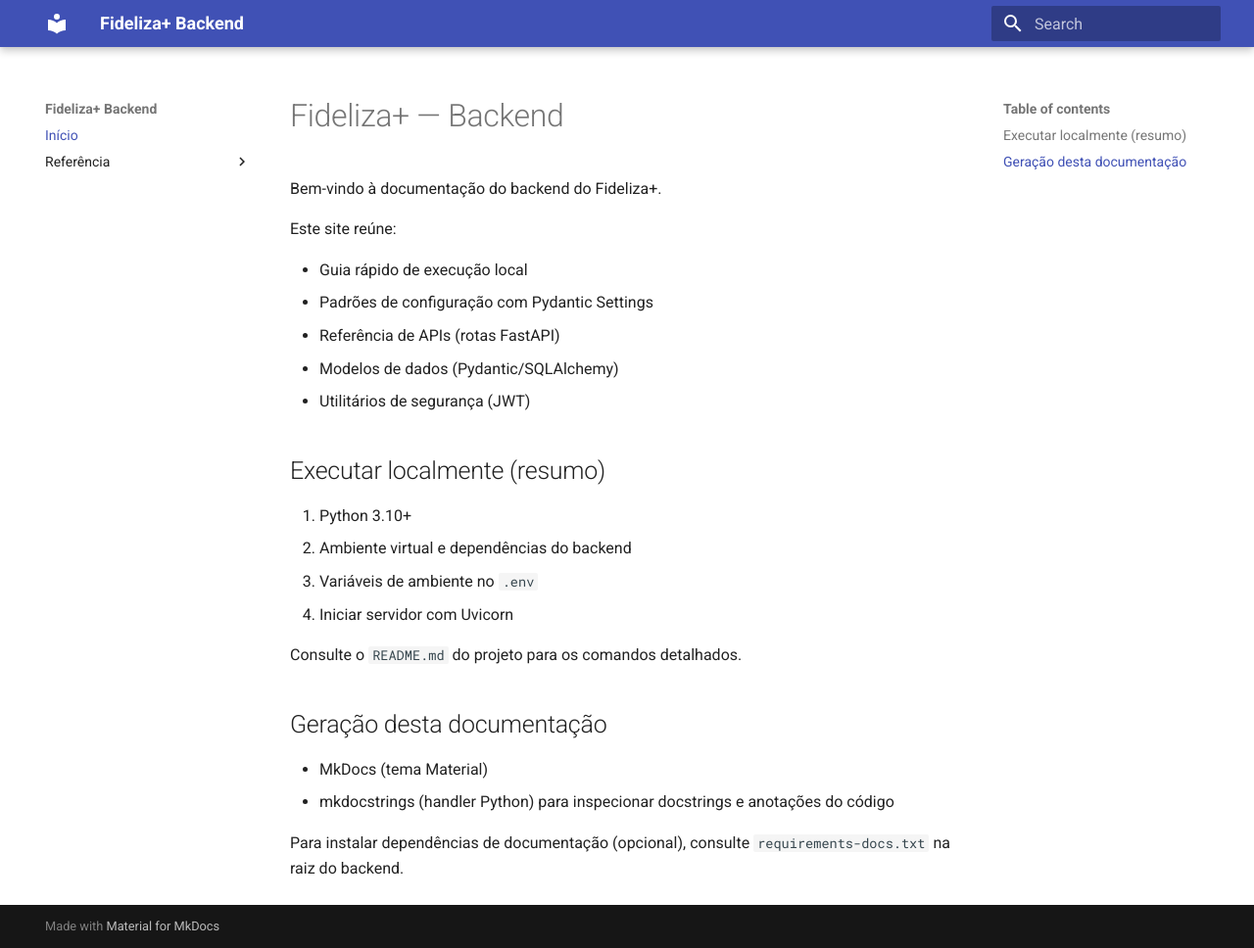
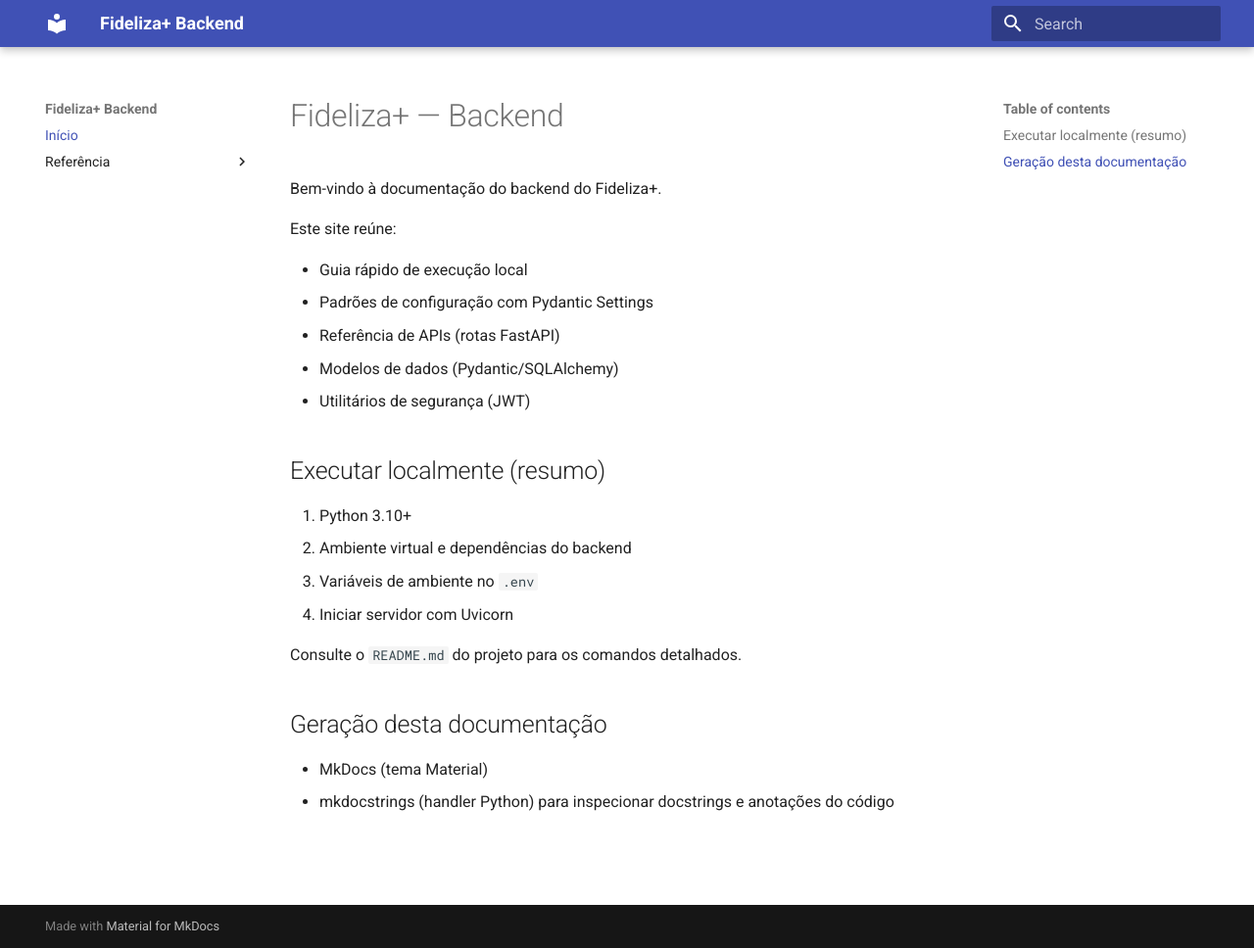
Before and after one commit to WellingtonADS/fideliza_backend, an MkDocs documentation site: the page built from docs/index.md, in a window 1280 px wide and 968 px high. Shown: the whole window at 98% size. Built offline with MkDocs 1.6.1 and Material for MkDocs 9.7.7, drawn with Linux system fonts in a browser that asks for light colours.

Commit message:
docs: atualiza e-mail de contato no README e remove instruções de instalação de dependências de documentação

```diff
--- a/docs/index.md
+++ b/docs/index.md
@@ -23,5 +23,3 @@
 
 - MkDocs (tema Material)
 - mkdocstrings (handler Python) para inspecionar docstrings e anotações do código
-
-Para instalar dependências de documentação (opcional), consulte `requirements-docs.txt` na raiz do backend.
```
Also changed, not shown: README.md (+1 -1 lines).
